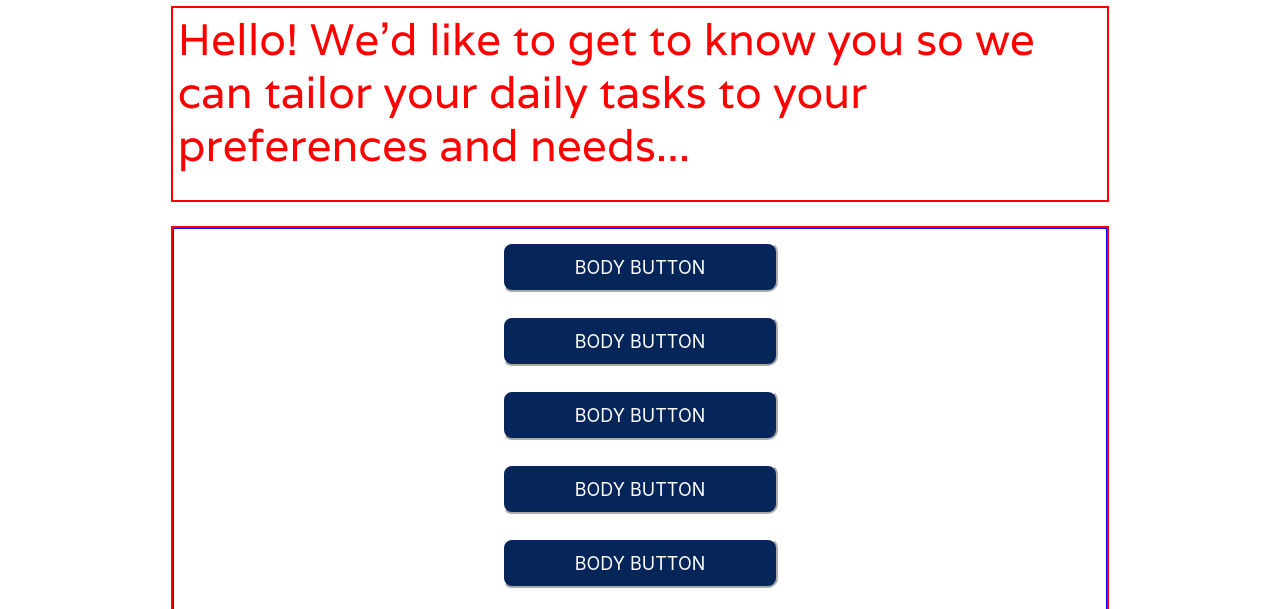
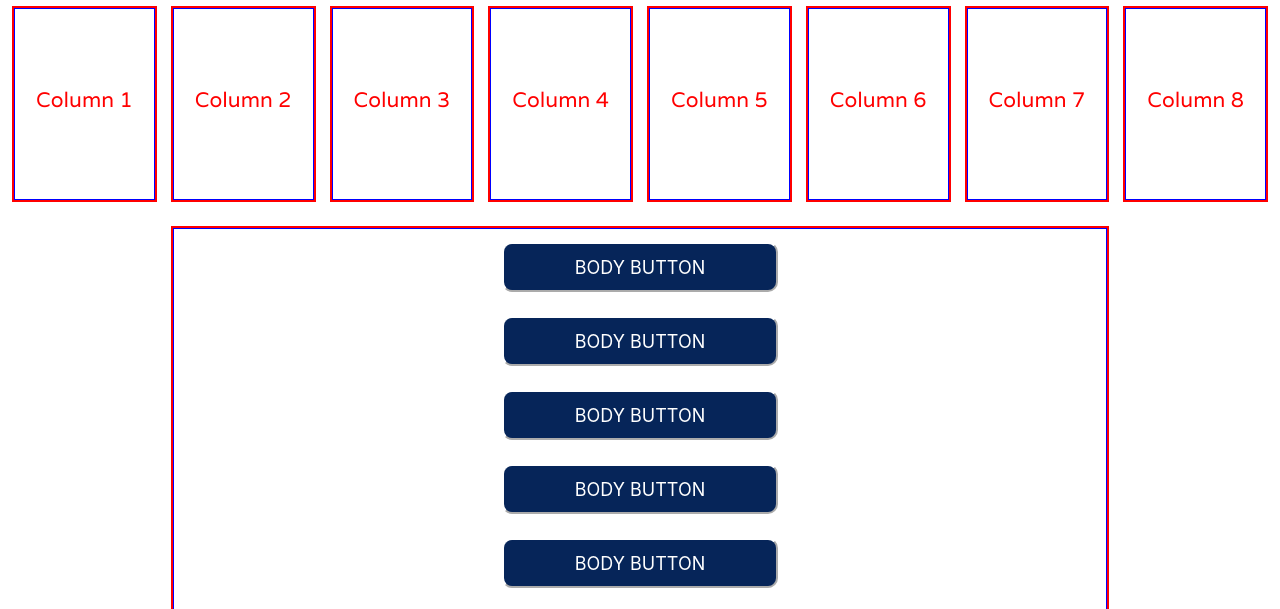
Before and after one commit to SimonaSnap/Group_Project_3, a plain HTML site: page home.html in a window 1280 px wide. Shown: the part 176-785 px from the top of the page. Drawn offline with nearby package versions, Linux system fonts and the light colour scheme; a script that the page names is missing; a web font is replaced by a local one.

Commit message:
Updates to Home.html

```diff
--- a/css/style.css
+++ b/css/style.css
@@ -105,6 +105,7 @@ h5{
 }
 
 /* Button Style */
+/* to style buttons use CSS from inspect tab in FIGMA and update the below properties */
 .primary-nav-desktop{
     width:100%;
     height:50px;
@@ -163,6 +164,7 @@ h5{
 }
 
 /* Button Position Within Div Using CSS Flex*/
+/* to get rid of the blue outlines - delete "border: 2px solid blue" from all of the below columns */
 .button{
     display: flex;
     width: 100%;
@@ -173,6 +175,16 @@ h5{
     border: 1px solid blue;
 }
 .bodybutton{
+    display: flex;
+    flex-direction:column;
+    width: 100%;
+    height:100%;
+    padding:5px;
+    align-items: center;
+    justify-content: center;
+    border: 1px solid blue;
+}
+.weeklybutton{
     display: flex;
     flex-direction:column;
     width: 100%;
@@ -218,6 +230,8 @@ a:visited {
     grid-gap:5px;
     padding:10px;
 }
+
+ /* to get rid of the red outlines - delete "border: 2px solid red" from all of the below columns */
 .headercolumn1{
     grid-area:column1;
     margin:2px;
@@ -279,11 +293,12 @@ a:visited {
     grid-template-columns: 1fr 1fr 1fr 1fr 1fr 1fr 1fr 1fr;
     grid-template-rows: 200px;
     grid-template-areas:
-     'column1 column2 column2 column2 column2 column2 column2 column8'
+     'column1 column2 column3 column4 column5 column6 column7 column8'
      ;
      grid-gap:10px;
      padding:10px;
  }
+ /* to get rid of the red outlines - delete "border: 2px solid red" from all of the below columns */
 .subheadcopycolumn1{
     grid-area:column1;
     margin:2px;
--- a/home.html
+++ b/home.html
@@ -69,36 +69,49 @@
     </div>
 </header>
 
-    <!-- this section is for the subheader copy -->
+    <!-- this section is for the weekly tracker design -->
+    <!-- Maya - replace the H4 tags in each div below with a jpeg image of each weekly tracker -->
 <section class="sitecontentsubheadcopy">
-    <!-- <div class="subheadcopycolumn1">
-        <H1>Column 1</H1>
-    </div> -->
+    <div class="subheadcopycolumn1">
+        <div class="weeklybutton">
+            <h4>Column 1</h4>
+        </div>
+    </div>
     <div class="subheadcopycolumn2">
-        <H1>
-            Hello!
-
-            We’d like to get to know you so we can tailor your daily tasks to your preferences and needs...
-        </H1>
+        <div class="weeklybutton">
+            <h4>Column 2</h4>
+        </div>
     </div>
-    <!-- <div class="subheadcopycolumn3">
-        <h1>Column 3</h1>
-    </div> -->
-    <!-- <div class="subheadcopycolumn4">
-        <h1>Column 4</h1>
-    </div> -->
-    <!-- <div class="subheadcopycolumn5">
-        <h1>Column 5</h1>
-    </div> -->
-    <!-- <div class="subheadcopycolumn6">
-        <h1>Column 6</h1>
-    </div> -->
-    <!-- <div class="subheadcopycolumn7">
-        <h1>Column 7</h1>
-    </div> -->
-    <!-- <div class="subheadcopycolumn8">
-        <h1>Column 8</h1>
-    </div> -->
+    <div class="subheadcopycolumn3">
+        <div class="weeklybutton">
+            <h4>Column 3</h4>
+        </div>
+    </div>
+    <div class="subheadcopycolumn4">
+        <div class="weeklybutton">
+            <h4>Column 4</h4>
+        </div>
+    </div>
+    <div class="subheadcopycolumn5">
+        <div class="weeklybutton">
+            <h4>Column 5</h4>
+        </div>
+    </div>
+    <div class="subheadcopycolumn6">
+        <div class="weeklybutton">
+            <h4>Column 6</h4>
+        </div>
+    </div>
+    <div class="subheadcopycolumn7">
+        <div class="weeklybutton">
+            <h4>Column 7</h4>
+        </div>
+    </div>
+    <div class="subheadcopycolumn8">
+        <div class="weeklybutton">
+            <h4>Column 8</h4>
+        </div>
+    </div>
 </section>
 
 <!-- this section is for body content fields and buttons -->
```
